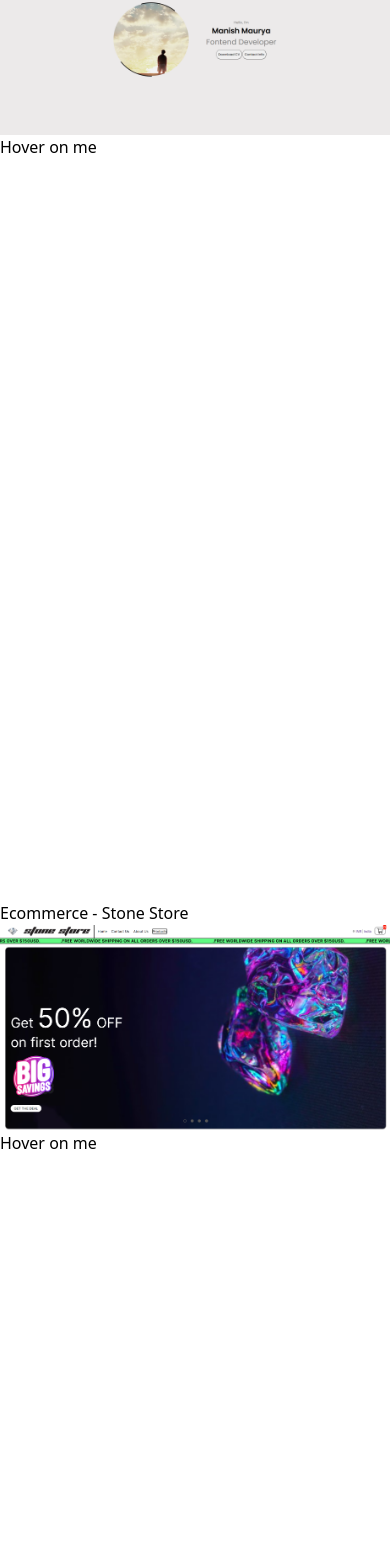
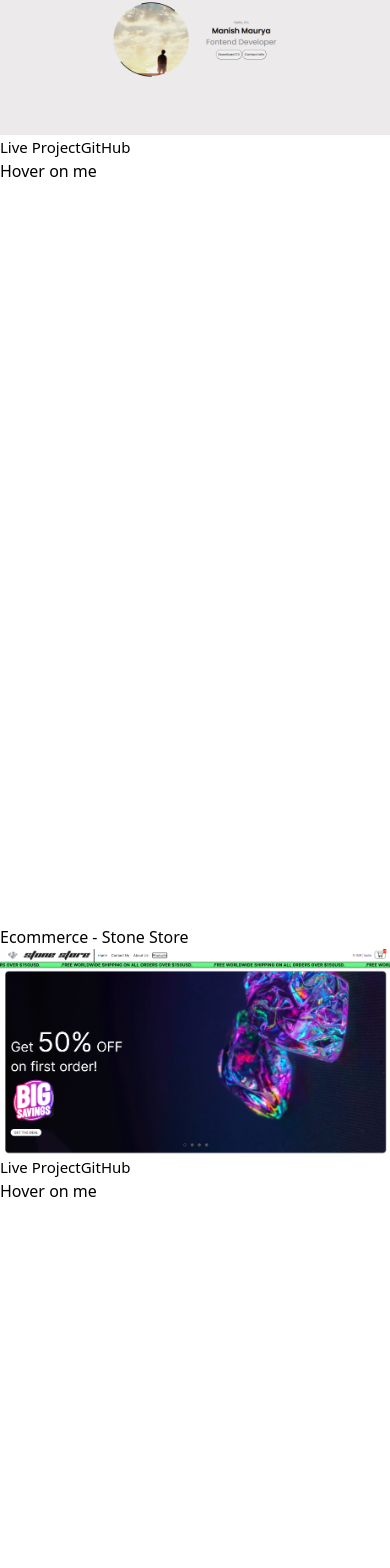
Before and after one commit to ThunderBall7/Personal_Portfolio_2024, a React (Vite) app: page / in a window 390 px wide. Shown: the part 1079-2647 px from the top of the page. Built offline with nearby package versions, Linux system fonts and the light colour scheme.

Commit message:
somechanges

```diff
--- a/src/components/home/Home.jsx
+++ b/src/components/home/Home.jsx
@@ -55,7 +55,7 @@ const Home = () => {
 
 
   return (
-    <div className='lg:w-1/2 m-auto text-center pl-1 pr-1 lg:pl-10 text-[var(--text-color);] overflow-hidden'>
+    <div className='main_div lg:w-1/2 m-auto text-center sm:pl-1 sm:pr-1 lg:pl-10 text-[var(--text-color);]'>
       <div className='absolute right-10 hidden lg:block'>
       <ToggleButton/>
       </div>
@@ -95,7 +95,7 @@ const Home = () => {
         </div>
         </main>
 
-        <section className='mb-16 lg:w-[545px] mx-auto text-left relative'>
+        <section className='mb-16 lg:w-[545px] mx-auto text-left relative '>
           <p className='mb-4'>
           I'm Manish Maurya transitioned into development, I've found my passion lies in Frontend Development and building products from scratch.
           </p>
@@ -110,12 +110,26 @@ const Home = () => {
         <section className='mb-16 lg:w-[545px] mx-auto relative'>
 
         <div className='project1 w-80 h-42 lg:w-[565px] lg:h-[362px] mx-auto mb-10 rounded-lg bg-stone-100 relative'>
+
           <p className='h-14 text-black transform translate-y-3'>Previous Portfolio</p>
           <div className='lg:w-[535px] mx-auto lg:h-[270px] w-72  h-40 bg-zinc-200 rounded-lg'>
             <div>
               <img src={portfolioImage} className='rounded-md' alt="" />
             </div>
           </div>
+          <div className=' flex flex-col justify-center absolute lg:top-32 top-12 -right-16  gap-16 lg:gap-6'>
+              <a
+                href='https://personal-portfolio-kappa-ivory.vercel.app/'
+                className='text-vertical border border-gray-400 rounded-lg p-1 text-black bg-gray-200'
+                >Live Project
+                </a>
+                <a
+                  href='https://github.com/ThunderBall7/Personal_Portfolio'
+                  className='text-vertical border border-gray-400 rounded-lg p-1 text-black bg-gray-200'
+                  >
+                  GitHub
+                </a>
+              </div>
           <div className="hoverButton absolute top-3 z-20 right-6 w-36 h-7 bg-white border border-gray-400 rounded-xl cursor-pointer hover:shadow-[0_4px_0px_rgb(220,220,220)] hover:-translate-y-1 transition-all text-black hidden lg:block">Hover on me</div>
           <div className='workPopUp hidden lg:block'>
             <div className='popup-item absolute -left-52 top-6 right-2 w-80 h-80 bg-gray-100 drop-shadow-2xl border border-gray-400 z-10'>
@@ -135,6 +149,19 @@ const Home = () => {
           <div className='lg:w-[535px] mx-auto lg:h-[270px] w-72  h-40 bg-zinc-200 rounded-lg'>
             <img src={ecommImage} alt="" />
           </div>
+          <div className=' flex flex-col justify-center absolute lg:top-32 top-12 -right-16  gap-16 lg:gap-6'>
+              <a
+                href='https://stone-store-gamma.vercel.app/'
+                className='text-vertical border border-gray-400 rounded-lg p-1 text-black bg-gray-200'
+                >Live Project
+                </a>
+                <a
+                  href='https://github.com/ThunderBall7/IManishMaurya'
+                  className='text-vertical border border-gray-400 rounded-lg p-1 text-black bg-gray-200'
+                  >
+                  GitHub
+                </a>
+              </div>
           <div className="hoverButton absolute top-3 z-20 right-6 w-36 h-7 bg-white border border-gray-400 rounded-xl cursor-pointer text-black hidden lg:block">Hover on me</div>
           <div className='workPopUp hidden lg:block'>
             <div className='popup-item absolute -left-52 top-6 right-2 w-80 h-80 bg-gray-100 drop-shadow-2xl z-10 border border-gray-400'>
@@ -154,6 +181,19 @@ const Home = () => {
           <div className='lg:w-[535px] mx-auto lg:h-[270px] w-72  h-40 bg-zinc-200 rounded-lg'>
             <img className='object-contain w-full h-full' src={movix} alt="" />
           </div>
+          <div className=' flex flex-col justify-center absolute lg:top-32 top-12 -right-16  gap-16 lg:gap-6'>
+              <a
+                href='https://movix-sooty-phi.vercel.app/'
+                className='text-vertical border border-gray-400 rounded-lg p-1 text-black bg-gray-200'
+                >Live Project
+                </a>
+                <a
+                  href='https://github.com/ThunderBall7/MoviX'
+                  className='text-vertical border border-gray-400 rounded-lg p-1 text-black bg-gray-200'
+                  >
+                  GitHub
+                </a>
+              </div>
           <div className="hoverButton absolute top-3 z-20 right-6 w-36 h-7 bg-white border border-gray-400 rounded-xl cursor-pointer text-black hidden lg:block">Hover on me</div>
           <div className='workPopUp md:display:none'>
             <div className='popup-item absolute -left-52 top-6 right-2 w-80 h-80 bg-gray-100 drop-shadow-2xl z-10 border border-gray-400'>
@@ -173,6 +213,19 @@ const Home = () => {
           <div className='lg:w-[535px] mx-auto lg:h-[270px] w-72  h-40 bg-zinc-200 rounded-lg'>
             <img className='object-contain w-full h-full' src={ageCalc} alt="" />
           </div>
+          <div className=' flex flex-col justify-center absolute lg:top-32 top-12 -right-16  gap-16 lg:gap-6'>
+              <a
+                href='https://age-calc-olive.vercel.app/'
+                className='text-vertical border border-gray-400 rounded-lg p-1 text-black bg-gray-200'
+                >Live Project
+                </a>
+                <a
+                  href='https://github.com/ThunderBall7/Age_Calc'
+                  className='text-vertical border border-gray-400 rounded-lg p-1 text-black bg-gray-200'
+                  >
+                  GitHub
+                </a>
+              </div>
           <div className="hoverButton absolute top-3 z-20 right-6 w-36 h-7 bg-white border border-gray-400 rounded-xl cursor-pointer text-black hidden lg:block">Hover on me</div>
           <div className='workPopUp md:display:none'>
             <div className='popup-item absolute -left-52 top-6 right-2 w-80 h-80 bg-gray-100 drop-shadow-2xl z-10 border border-gray-400'>
@@ -192,6 +245,19 @@ const Home = () => {
           <div className='lg:w-[535px] mx-auto lg:h-[270px] w-72  h-40 bg-zinc-200 rounded-lg'>
             <img src={todo} className='object-contain w-full h-full' alt="" />
           </div>
+          <div className=' flex flex-col justify-center absolute lg:top-32 top-12 -right-16  gap-16 lg:gap-6'>
+              <a
+                href='https://todo-react-cy3q.vercel.app/'
+                className='text-vertical border border-gray-400 rounded-lg p-1 text-black bg-gray-200'
+                >Live Project
+                </a>
+                <a
+                  href='https://github.com/ThunderBall7/todoReact'
+                  className='text-vertical border border-gray-400 rounded-lg p-1 text-black bg-gray-200'
+                  >
+                  GitHub
+                </a>
+              </div>
           <div className="hoverButton absolute top-3 z-20 right-6 w-36 h-7 bg-white border border-gray-400 rounded-xl cursor-pointer text-black hidden lg:block">Hover on me</div>
           <div className='workPopUp md:display:none'>
             <div className='popup-item absolute -left-52 top-6 right-2 w-80 h-80 bg-gray-100 drop-shadow-2xl z-10 border border-gray-400'>
--- a/src/components/home/style.css
+++ b/src/components/home/style.css
@@ -76,3 +76,18 @@
   transition-delay: 0.3s;
 
 }
+
+@media (max-width: 768px) {
+.text-vertical {
+  /* writing-mode: vertical-rl; */
+  text-orientation: mixed;
+  /* transform: rotateX(5deg) rotate(0deg) rotateY(10deg); */
+  transform: rotateY(0deg) rotate(-90deg) rotateY(0deg);
+  width: 90px;
+  height: 30px;
+  font-size: 15px;
+}
+.main_div{
+  overflow: hidden;
+}
+}
--- a/src/components/navBar/Navbar.jsx
+++ b/src/components/navBar/Navbar.jsx
@@ -17,7 +17,7 @@ const Navbar = () => {
   return (
     <>
     <div className=''>
-    <div className='lg:w-16 lg:h-screen fixed lg:bottom-0 md:left-0 bottom-0 z-50 w-full h-12 bg-neutral-50 flex lg:flex-col items-center justify-center text-center lg:gap-4 border-r-2'>
+    <div className='lg:w-16 lg:h-screen fixed lg:bottom-0 md:left-0 bottom-0 z-50 w-full h-12 bg-neutral-50 flex lg:flex-col items-center justify-center text-center lg:gap-10 border-r-2'>
 
       <div className='icon-container lg:w-6 mx-auto cursor-pointer'>
         <Link to="/">
```
